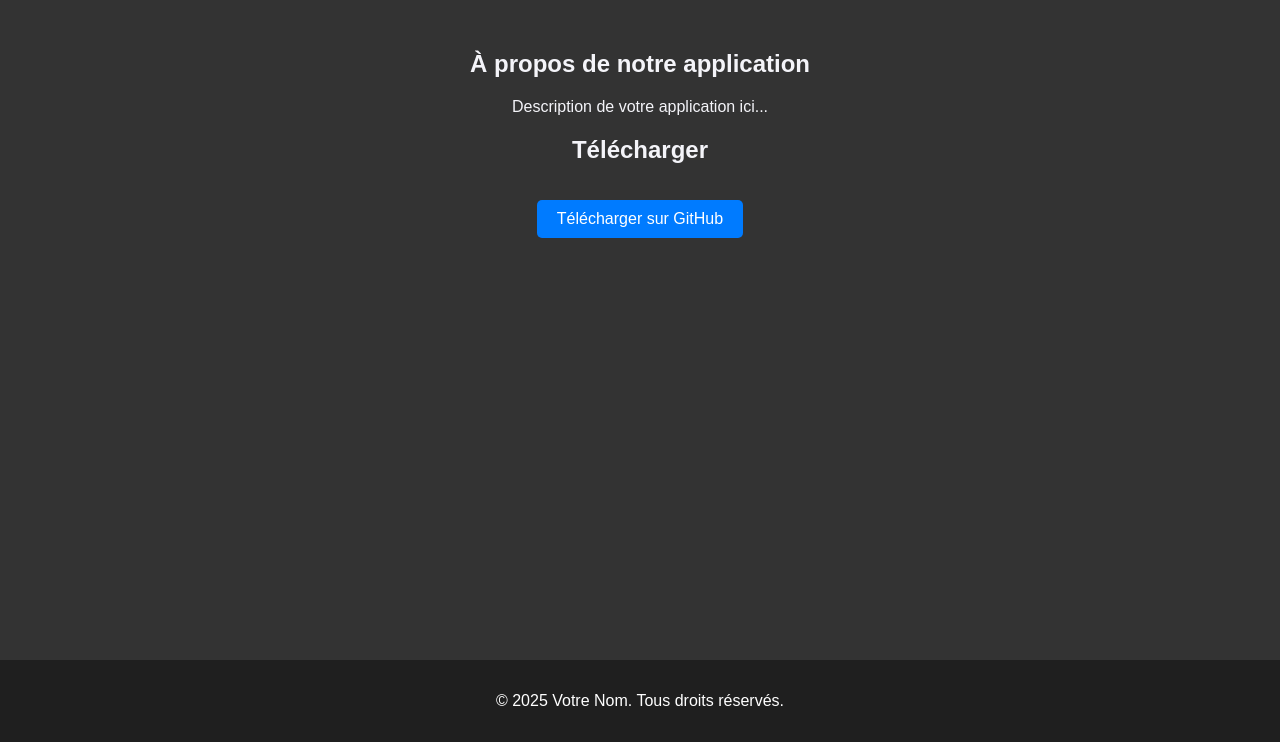
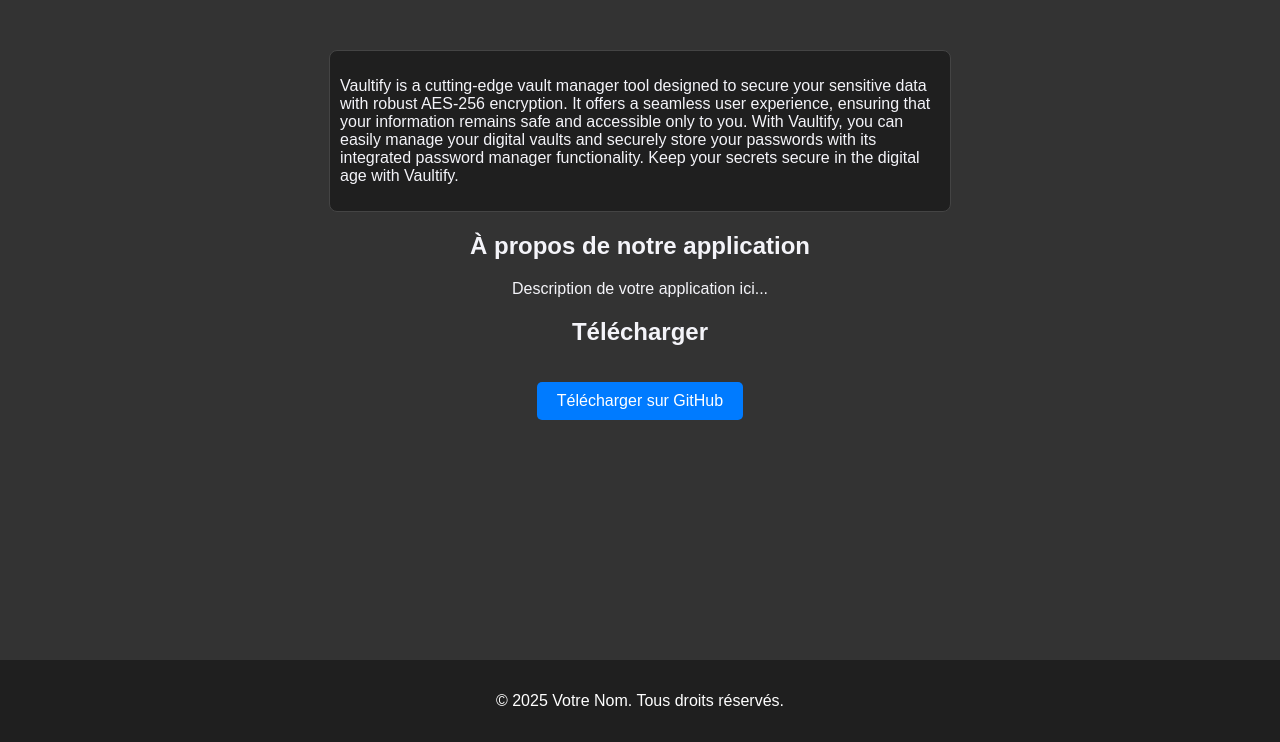
Before and after one commit to matevl/matevl.github.io, a plain HTML site: page index.html in a window 1280 px wide. Shown: the part 58-800 px from the top of the page. Drawn offline with Linux system fonts and the light colour scheme.

Commit message:
description

```diff
--- a/index.html
+++ b/index.html
@@ -12,6 +12,9 @@
     <img src="vault-text-svg.svg" alt="Vaultify Logo" id="center-logo">
 </header>
 <main>
+    <section id="description-section">
+        <p>Vaultify is a cutting-edge vault manager tool designed to secure your sensitive data with robust AES-256 encryption. It offers a seamless user experience, ensuring that your information remains safe and accessible only to you. With Vaultify, you can easily manage your digital vaults and securely store your passwords with its integrated password manager functionality. Keep your secrets secure in the digital age with Vaultify.</p>
+    </section>
     <section>
         <h2>À propos de notre application</h2>
         <p>Description de votre application ici...</p>
--- a/styles.css
+++ b/styles.css
@@ -10,7 +10,7 @@
 }
 
 header {
-    background-color: #061f35; /* Dark background for header */
+    background-color: #061f35; /* Updated background color */
     padding: 1em 0;
     width: 100%;
     display: flex;
@@ -32,6 +32,16 @@
 main {
     padding: 2em;
     text-align: center;
+}
+
+#description-section {
+    text-align: left;
+    max-width: 600px;
+    margin: 20px auto;
+    padding: 10px;
+    border: 1px solid #444;
+    border-radius: 8px;
+    background-color: #1f1f1f;
 }
 
 .download-button {
```
